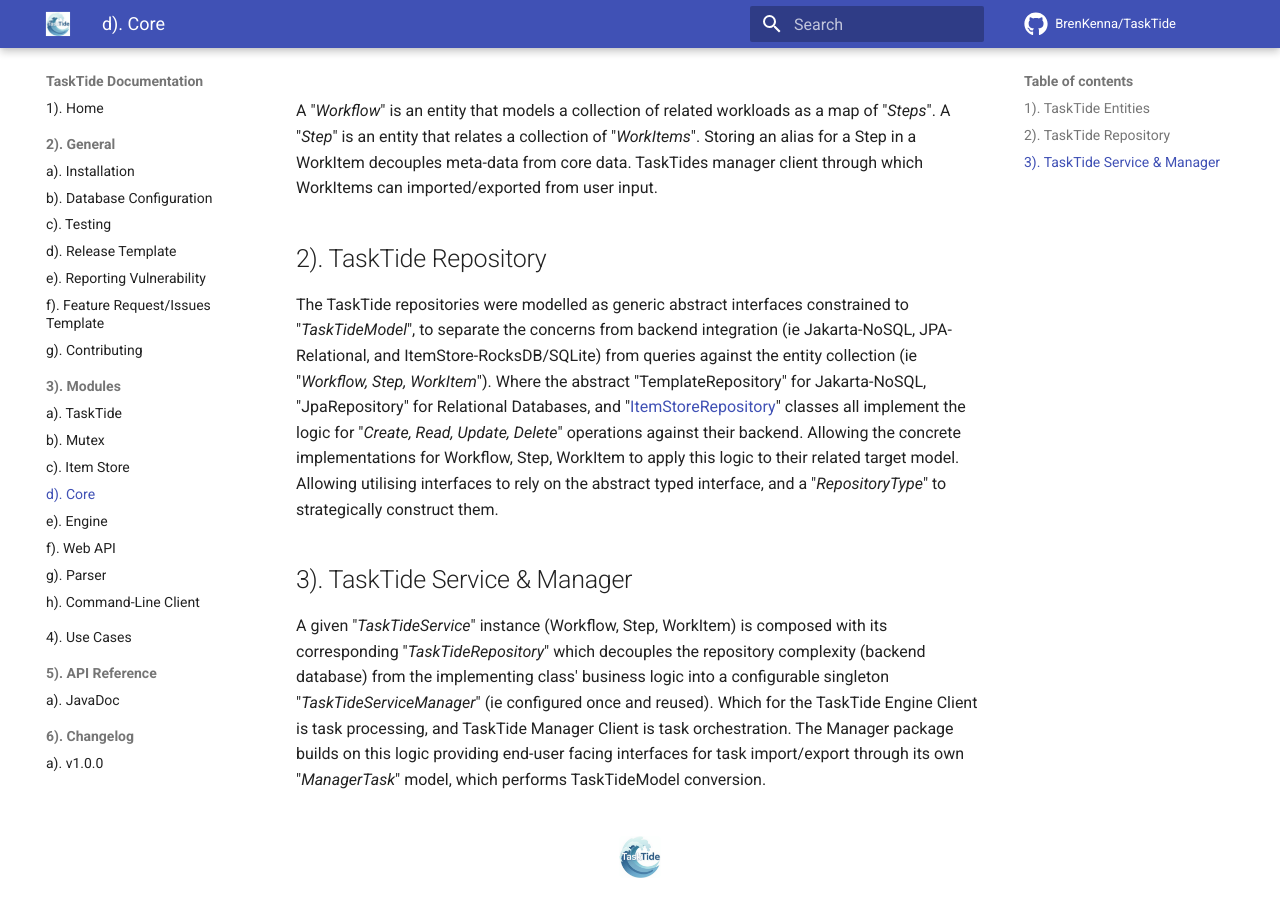
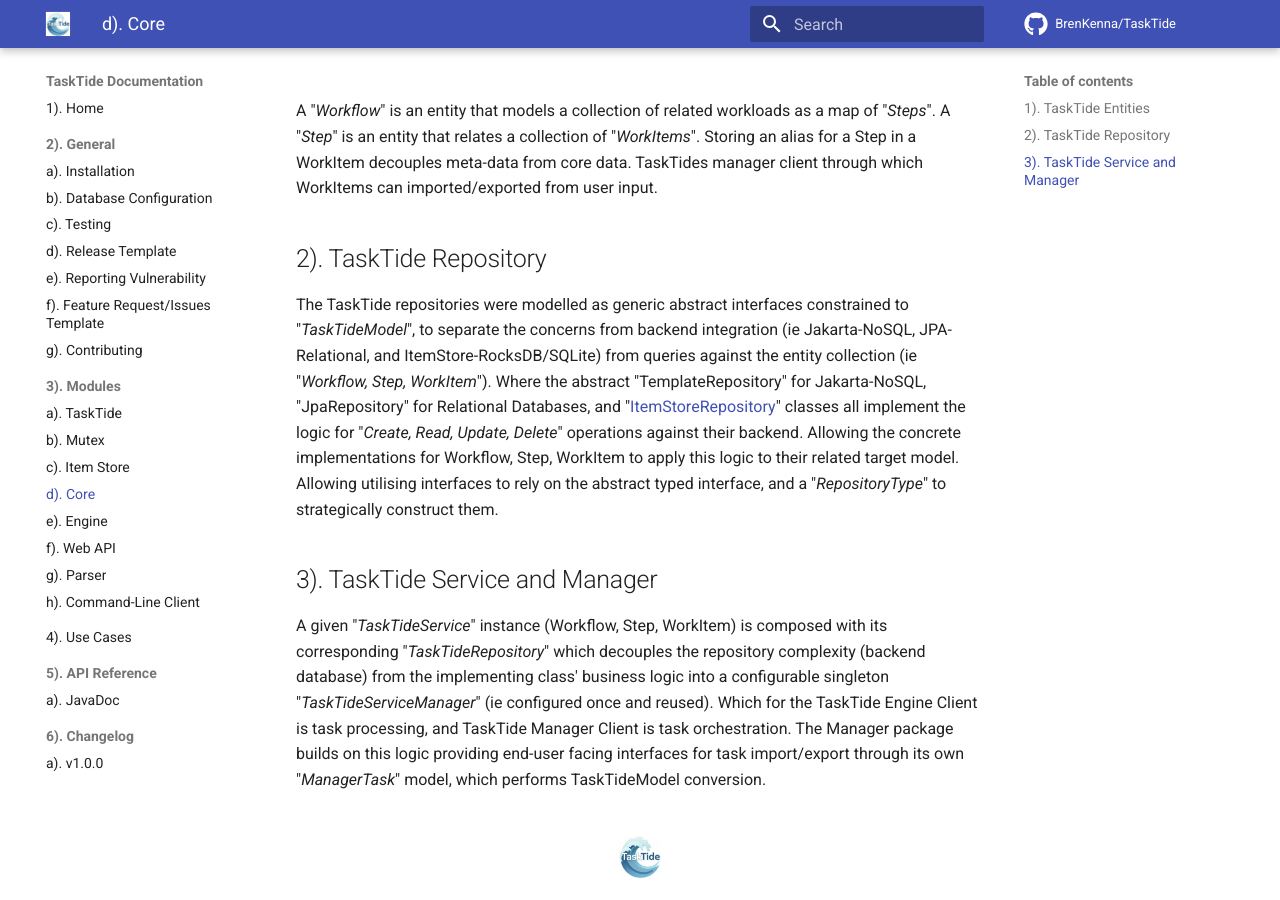
Before and after one commit to BrenKenna/TaskTide-Docs, an MkDocs documentation site: the page built from docs/tasktide/core/README.md, in a window 1280 px wide and 900 px high, scrolled down 748 px. Built offline with MkDocs 1.6.1 and Material for MkDocs 9.7.7, drawn with Linux system fonts in a browser that asks for light colours.

```diff
--- a/docs/tasktide/core/README.md
+++ b/docs/tasktide/core/README.md
@@ -24,7 +24,7 @@ The TaskTide repositories were modelled as generic abstract interfaces constrain
 <br>
 
 
-## 3). TaskTide Service & Manager
+## 3). TaskTide Service and Manager
 
 A given "<i>TaskTideService</i>" instance (Workflow, Step, WorkItem) is composed with its corresponding "<i>TaskTideRepository</i>" which decouples the repository complexity (backend database) from the implementing class' business logic into a configurable singleton "<i>TaskTideServiceManager</i>" (ie configured once and reused). Which for the TaskTide Engine Client is task processing, and TaskTide Manager Client is task orchestration. The Manager package builds on this logic providing end-user facing interfaces for task import/export through its own "<i>ManagerTask</i>" model, which performs TaskTideModel conversion.
 <br>
```
Also changed, not shown: docs/tasktide/engine/README.md (+1 -1 lines).
